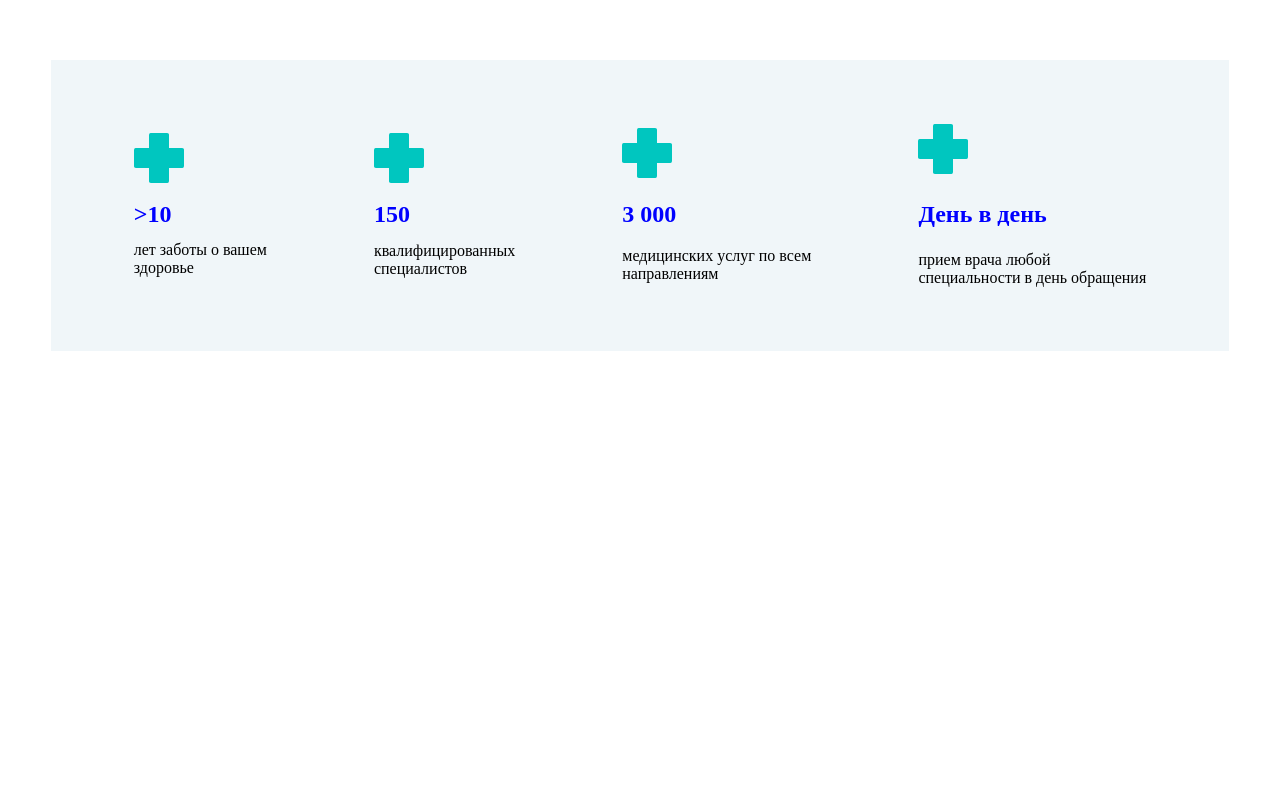
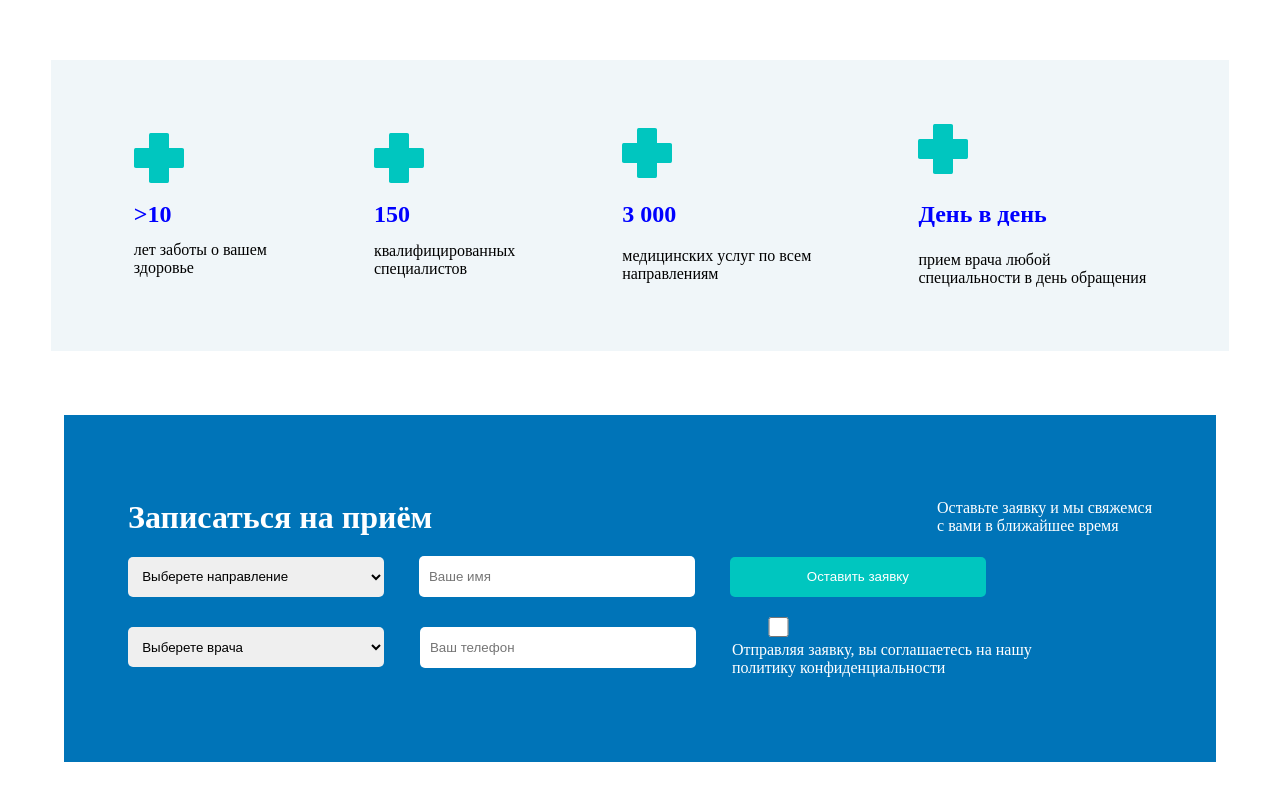
Before and after one commit to ffkabulka010-cmd/opwi-5-nafara-, a plain HTML site: page abdulvochid/abdulvojid.html in a window 1280 px wide. Shown: the part 1207-2007 px from the top of the page. Before the commit the page ends 1609 px from the top, so only its background shows below. Drawn offline with Linux system fonts and the light colour scheme.

Commit message:
box5 navistm

```diff
--- a/abdulvochid/abdulvojid.css
+++ b/abdulvochid/abdulvojid.css
@@ -91,3 +91,64 @@
     padding: 10% 0%;
     color:blue;
 }
+.box5{
+    background-color: #0074B8;
+    margin: 5%;
+    padding: 5%;
+    color: white;
+}
+.bx7{
+    display: flex;
+    justify-content: space-between;
+    align-items: center;
+    padding: 2% 0%;
+}
+.bx8 select{
+    width: 25%;
+    height: 40px;
+    border-radius: 5px;
+    border: none;
+    padding: 1%;
+}
+.bx8 input{
+    width: 25%;
+    height: 20px;
+    border-radius: 5px;
+    border: none;
+    padding: 1%;
+    margin: 0% 3%;
+}
+.bx8 button{
+    width: 25%;
+    height: 40px;
+    border-radius: 5px;
+    border: none;
+    padding: 1%;
+    background-color: #00C6BF;
+    color: white;
+}
+.bx9{
+    display: flex;
+    justify-content: start;
+    align-items: center;
+}
+.bx9 input{
+    width: 25%;
+    height: 20px;
+    border-radius: 5px;
+    border: none;
+    padding: 1%;
+    margin: 0% 3%;
+}
+.bx9 select{
+    width: 25%;
+    height: 40px;
+    border-radius: 5px;
+    border: none;
+    padding: 1%;
+}
+.bx9{
+    gap: 5px;
+    margin: 2% 0%;
+}
+.
--- a/abdulvochid/abdulvojid.html
+++ b/abdulvochid/abdulvojid.html
@@ -160,5 +160,41 @@
         </div>
 
     </div>
+
+    <div class="box5">
+        <div class="bx7">
+            <h1>Записаться на приём</h1>
+            <p>Оставьте заявку и мы свяжемся <br>
+                с вами в ближайшее время
+            </p>
+        </div>
+        <div class="bx8">
+            <select>
+                <option selected disabled>Выберете направление</option>
+                <option>Туда </option>
+                <option>суда </option>
+                <option>и абрадна</option>
+            </select>
+
+            <input type="text" placeholder="Ваше имя">
+            <button>Оставить заявку</button>
+        </div>
+        <div class="bx9">
+            <select>
+                <option selected disabled>Выберете врача</option>
+                <option>Туда </option>
+                <option>суда </option>
+                <option>и абрадна</option>
+            </select>
+
+            <input type="text" placeholder="Ваш телефон">
+            <div class="bx10">
+                <input type="checkbox">
+                <p>Отправляя заявку, вы соглашаетесь на нашу <br>
+                    политику конфиденциальности
+                </p>
+            </div>
+        </div>
+    </div>
 </body>
 </html>
```
